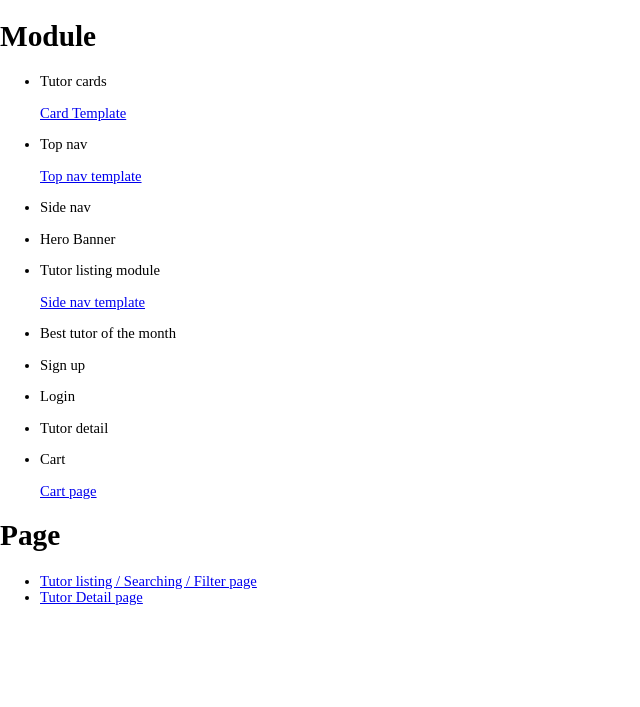
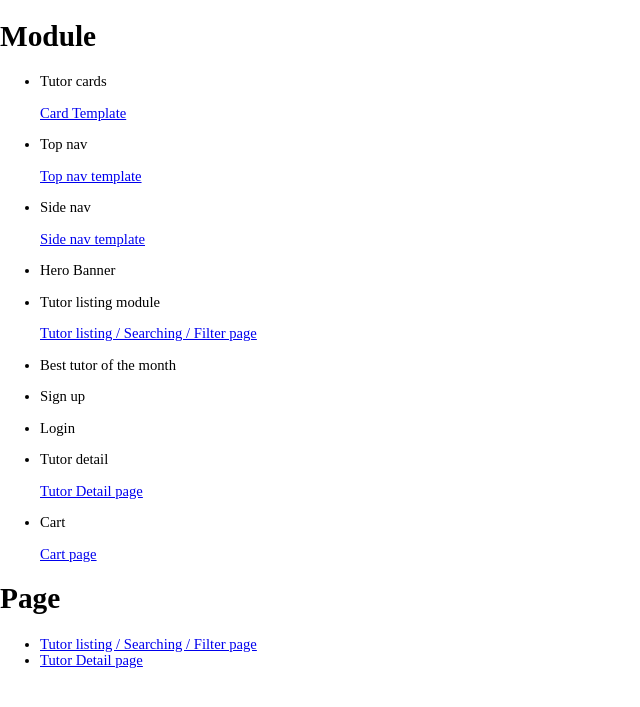
Before and after one commit to jjccy/Education_Nation, a PHP site: page /styleguide.php in a window 1280 px wide. Shown: the top 707 px of the page, without its empty margins (0-640 px from the left). Run offline with PHP 8.4, Linux system fonts and the light colour scheme.

Commit message:
add link to styleguide

```diff
--- a/styleguide.php
+++ b/styleguide.php
@@ -31,6 +31,7 @@
       <li>
         <div class="">
           <p>Side nav</p>
+          <a href="side-nav.php" target="_blank">Side nav template</a>
         </div>
       </li>
       <li>
@@ -41,8 +42,9 @@
       <li>
         <div class="">
           <p>Tutor listing module</p>
+          <a href="tutors-listing.php" target="_blank">Tutor listing / Searching / Filter page</a>
         </div>
-      </li>  <a href="side-nav.php" target="_blank">Side nav template</a>
+      </li>
       <li>
         <div class="">
           <p>Best tutor of the month</p>
@@ -61,6 +63,7 @@
       <li>
         <div class="">
           <p>Tutor detail</p>
+          <a href="tutor-detail.php" target="_blank">Tutor Detail page</a>
         </div>
       </li>
       <li>
```
